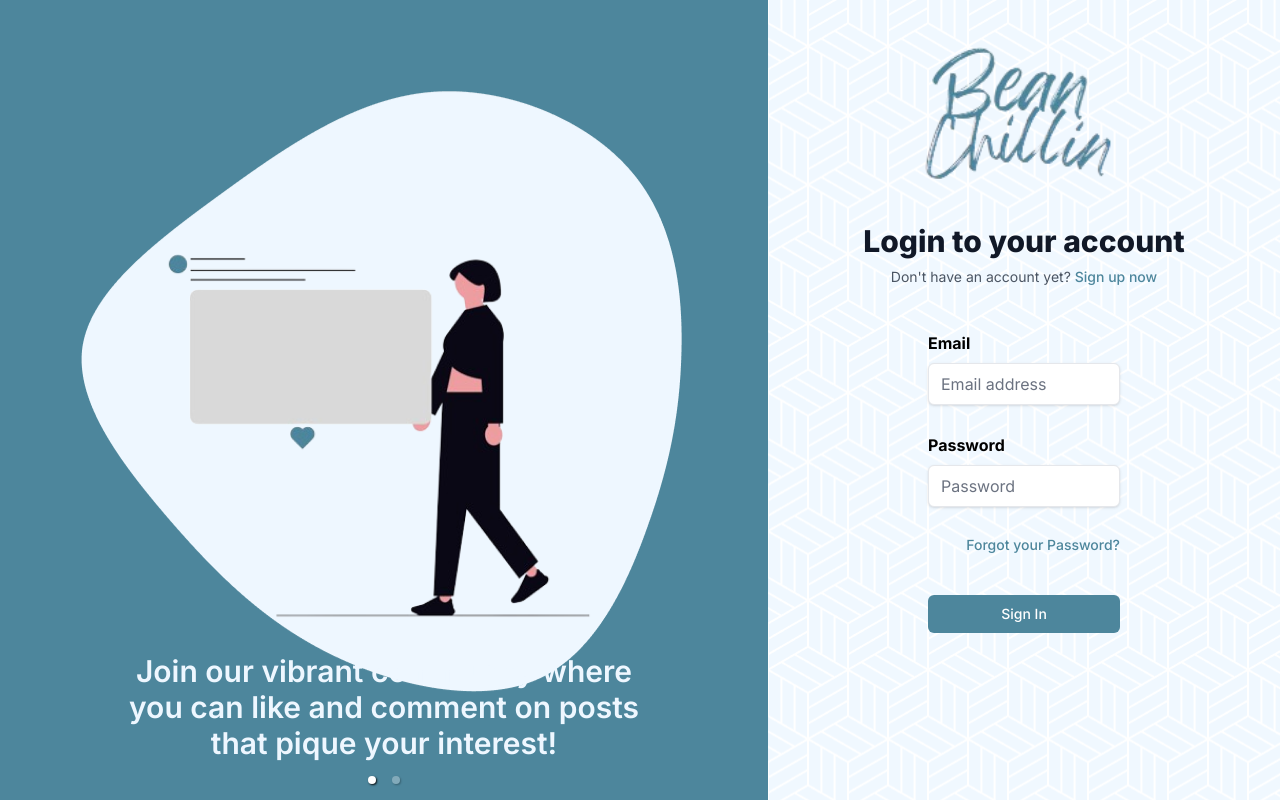
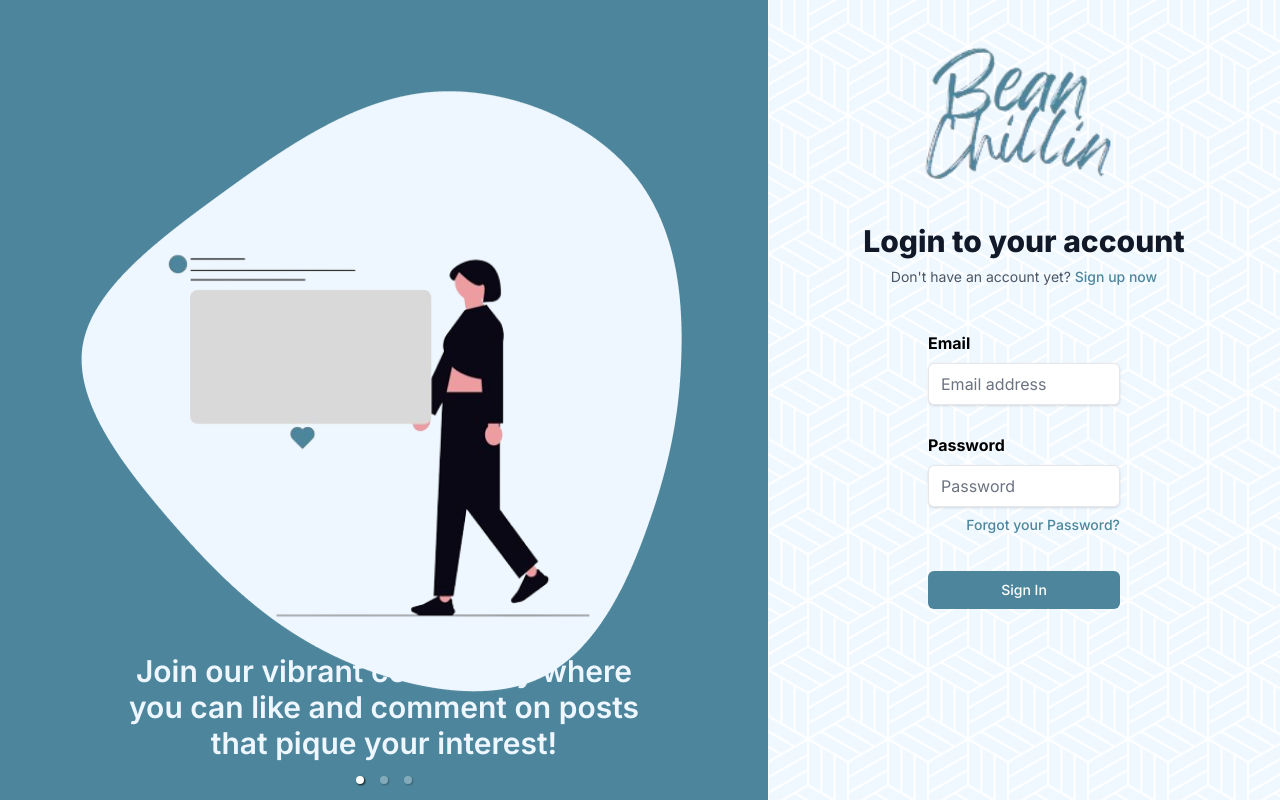
Before and after one commit to yong-zhuo/BeanChillin, a Next.js app: page /login in a window 1280 px wide. Built offline with nearby package versions, Linux system fonts and the light colour scheme.

Commit message:
Add Extra Carousel Picture

```diff
--- a/components/Login/LoginCarousel.tsx
+++ b/components/Login/LoginCarousel.tsx
@@ -21,8 +21,8 @@ const LoginCarousel = () => {
               <Image
                 src={image.src}
                 alt={`Image ${id}`}
-                width={600}
-                height={600}
+                width={500}
+                height={500}
               />
             </div>
             <div className="flex h-1/3 justify-center py-20">
--- a/components/Login/LoginForm.tsx
+++ b/components/Login/LoginForm.tsx
@@ -36,7 +36,7 @@ const LoginForm = () => {
           />
         ))}
 
-        <div className="flex justify-end text-sm">
+        <div className="flex justify-end text-sm -mt-5">
           <Link
             href="/forgot-password"
             className="font-medium text-primary hover:underline"
--- a/components/form/FormButton.tsx
+++ b/components/form/FormButton.tsx
@@ -6,7 +6,7 @@ interface ButtonProps {
 }
 
 const formButtonClass =
-  "group relative w-full flex justify-center py-2 px-4 border border-transparent text-sm font-medium rounded-md text-white bg-primary hover:bg-black mt-10";
+  "group relative w-full flex justify-center py-2 px-4 border border-transparent text-sm font-medium rounded-md text-white bg-primary hover:bg-black mt-9";
 
 export default function FormButton(props: ButtonProps) {
   return (
--- a/constants/carouselContent.ts
+++ b/constants/carouselContent.ts
@@ -12,6 +12,10 @@ interface Image {
       src: "/carousel/discussion.png",
       text: "Engage in discussions with other like-minded people  and form new bonds with one another!",
     },
+    {
+      src: "/carousel/chat.png",
+      text: "Have a personal conversation, make new friends, and form your own groups!",
+    },
   ];
 
 export default images;
```
Also changed, not shown: public/carousel/chat.png (added).
